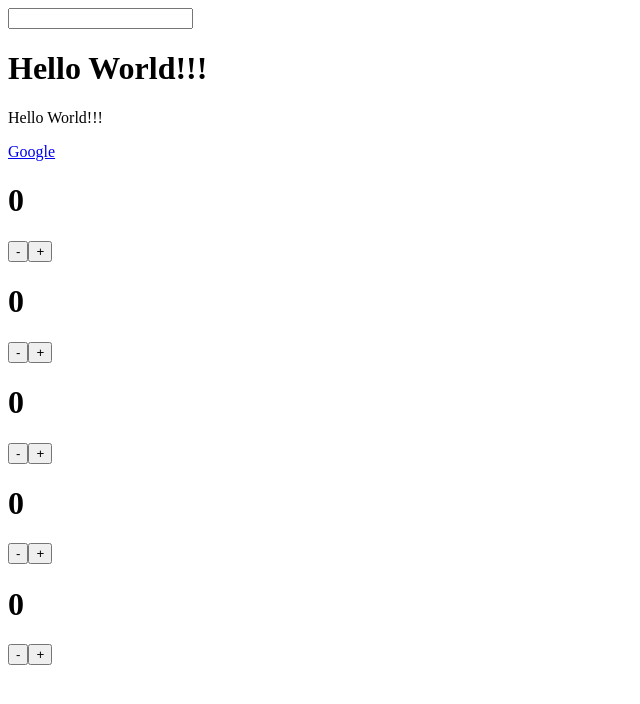
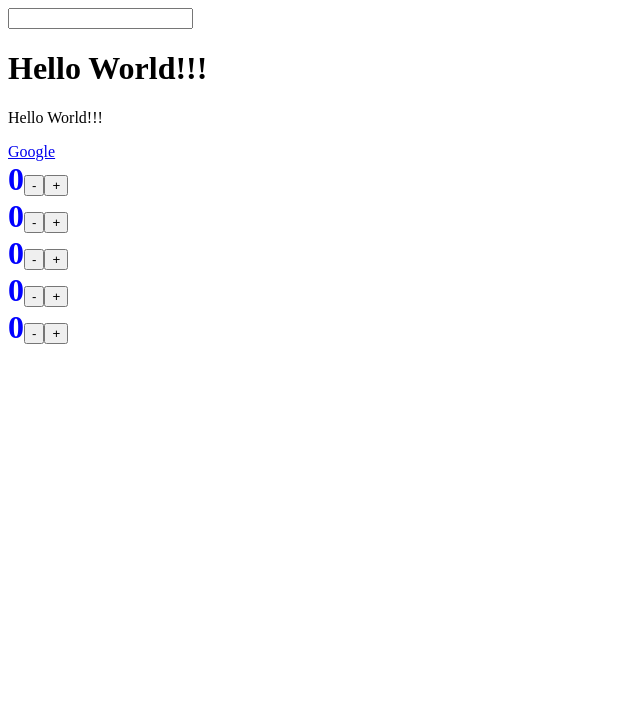
Before and after one commit to dzarezenko/beetroot2-examples, a Vue app: page / in a window 1280 px wide. Shown: the top 704 px of the page, without its empty margins (0-640 px from the left). Built offline with nearby package versions, Linux system fonts and the light colour scheme.

Commit message:
Styles added

```diff
--- a/src/components/Counter.vue
+++ b/src/components/Counter.vue
@@ -16,3 +16,10 @@ export default {
   }
 }
 </script>
+
+<style scoped>
+h1 {
+  color: blue;
+  display: inline;
+}
+</style>
```
